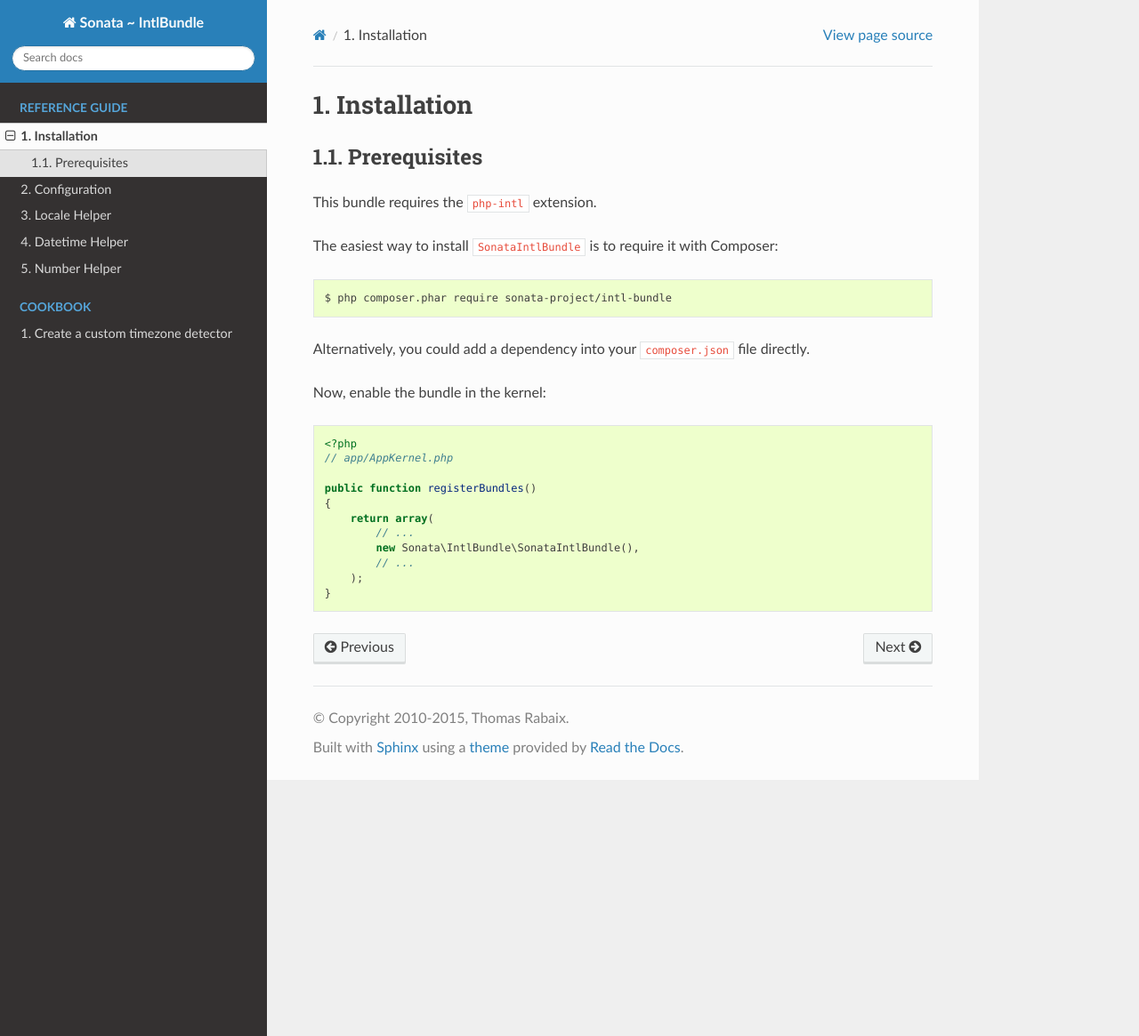
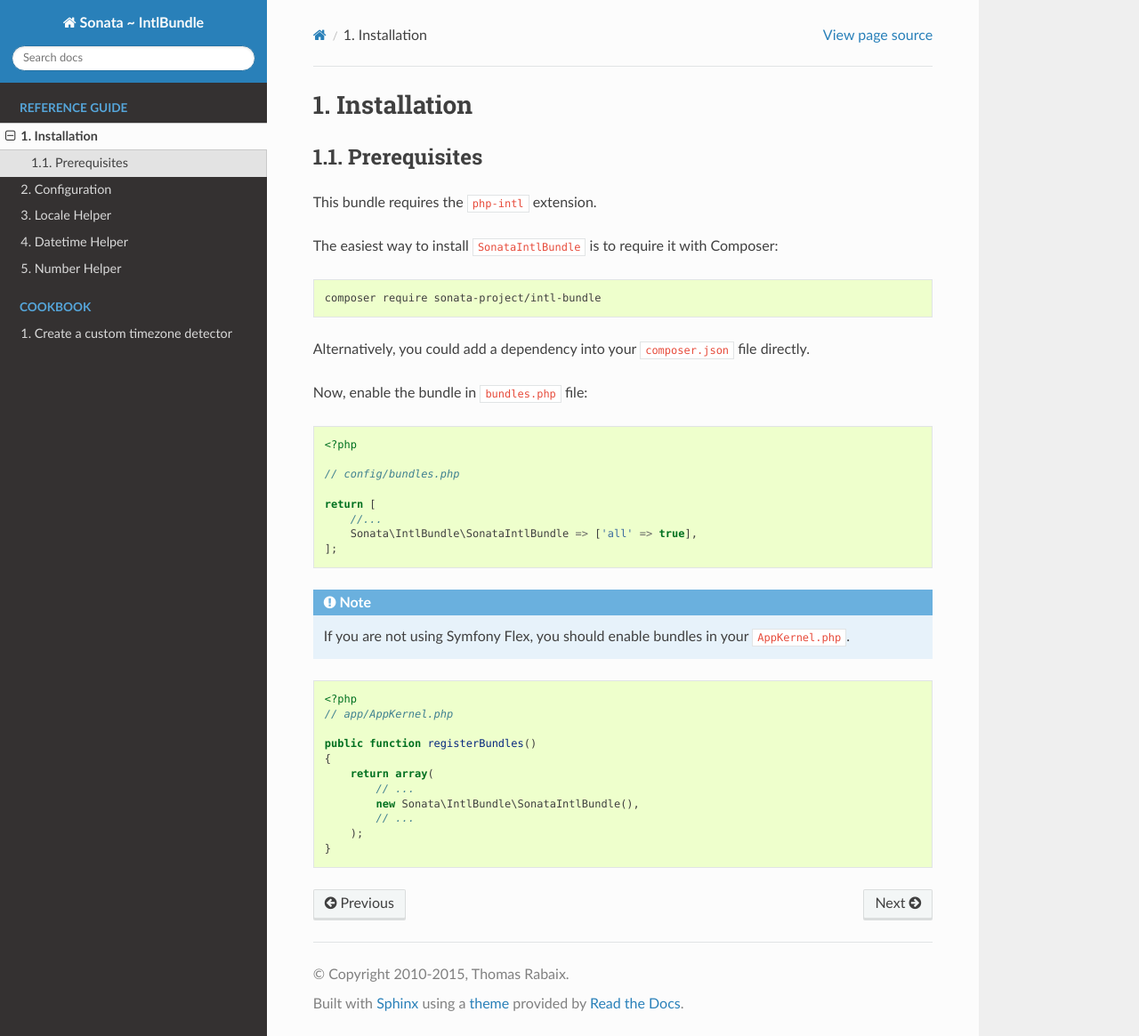
Before and after one commit to sonata-project/SonataIntlBundle, a Sphinx documentation site: the page built from docs/reference/installation.rst, in a window 1280 px wide and 1165 px high. Shown: the whole window at 89% size. Built offline with Sphinx 7.4.7 and the Read the Docs theme 2.0.0, drawn with Linux system fonts in a browser that asks for light colours.

Commit message:
update docs for symfony flex

```diff
--- a/docs/reference/installation.rst
+++ b/docs/reference/installation.rst
@@ -13,11 +13,26 @@
 
 .. code-block:: bash
 
-    $ php composer.phar require sonata-project/intl-bundle
+    composer require sonata-project/intl-bundle
 
 Alternatively, you could add a dependency into your ``composer.json`` file directly.
 
-Now, enable the bundle in the kernel:
+Now, enable the bundle in ``bundles.php`` file:
+
+.. code-block:: php
+
+    <?php
+
+    // config/bundles.php
+
+    return [
+        //...
+        Sonata\IntlBundle\SonataIntlBundle => ['all' => true],
+    ];
+
+.. note::
+    If you are not using Symfony Flex, you should enable bundles in your
+    ``AppKernel.php``.
 
 .. code-block:: php
 
```
